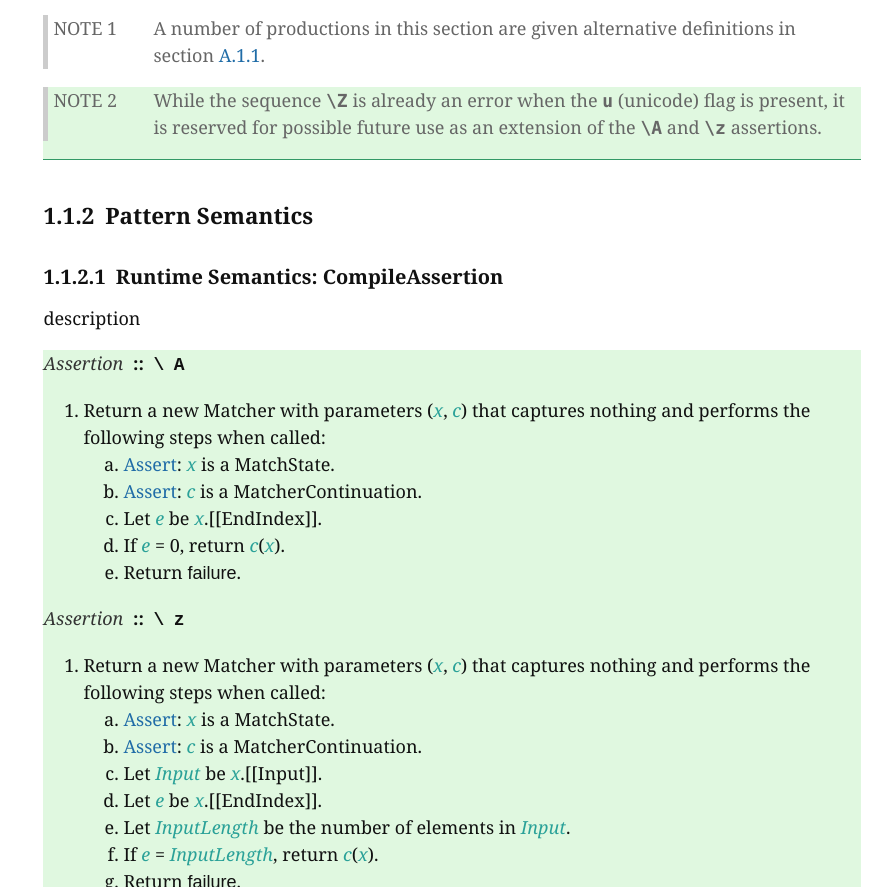
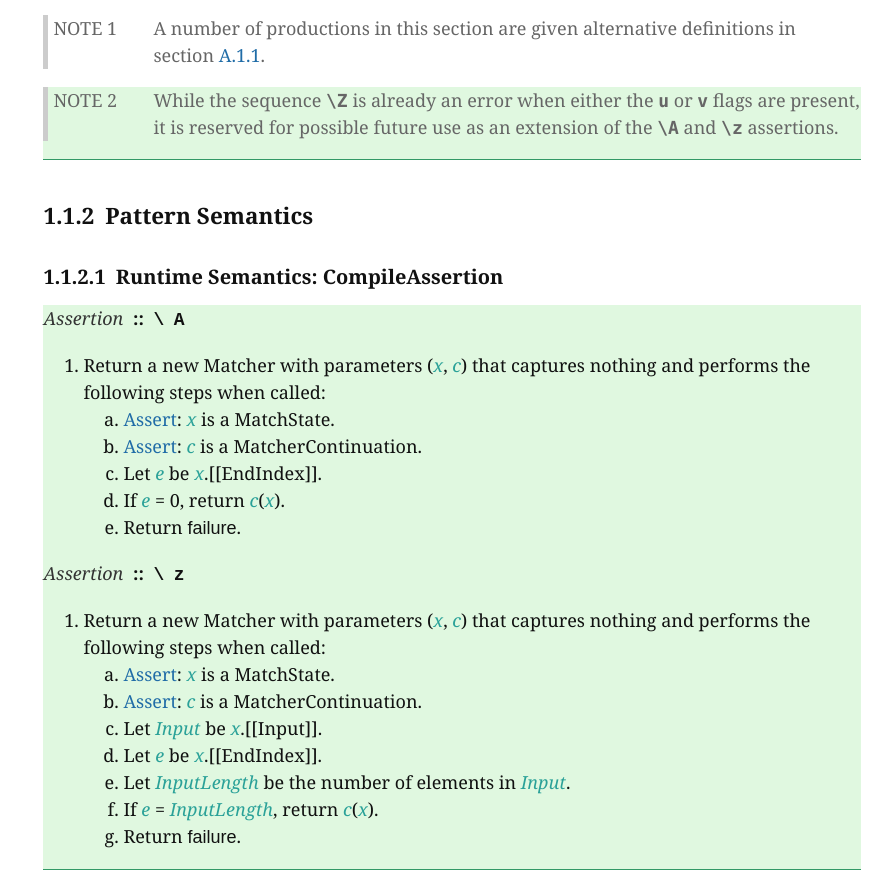
Before and after one commit to tc39/proposal-regexp-buffer-boundaries, a plain HTML site: page index.html in a window 1280 px wide. Shown: the part 6425-7312 px from the top of the page, without its empty margins (399-1280 px from the left). Drawn offline with nearby package versions, Linux system fonts and the light colour scheme.

Commit message:
Deploying to gh-pages from @ tc39/proposal-regexp-buffer-boundaries@00cae09d4f0c0b67a94c7ad01131e224d166ff23 🚀

```diff
--- a/index.html
+++ b/index.html
@@ -2072,7 +2072,7 @@ li.menu-search-result-term:before {
       </div></emu-note>
       <ins class="block">
         <emu-note><span class="note">Note 2</span><div class="note-contents">
-          While the sequence <code>\Z</code> is already an error when the <code>u</code> (unicode) flag is present, it is reserved for possible future use as an extension of the <code>\A</code> and <code>\z</code> assertions.
+          While the sequence <code>\Z</code> is already an error when either the <code>u</code> or <code>v</code> flags are present, it is reserved for possible future use as an extension of the <code>\A</code> and <code>\z</code> assertions.
         </div></emu-note>
       </ins>
     </emu-clause>
@@ -2084,8 +2084,6 @@ li.menu-search-result-term:before {
           Runtime Semantics: CompileAssertion
         </h1>
         <dl class="header">
-          <dt>description</dt>
-          <dd></dd>
         </dl>
 
         <ins class="block">
```
